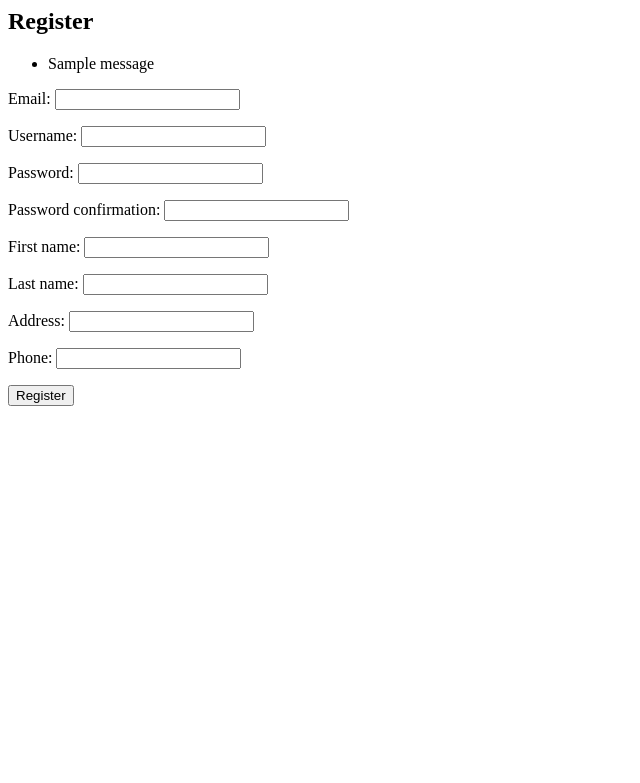
After one commit to Little-Black/bnb, a Django app: page /register/ in a window 1280 px wide. The commit adds this page. Shown: the top 783 px of the page, without its empty margins (0-640 px from the left). Run offline with Django 3.2, Linux system fonts and the light colour scheme; one stand-in notice (Sample message) is shown.

Commit message:
Registration open - choose your username wisely!

```diff
--- a/bnbvolunteer/bnbvolunteer/settings.py
+++ b/bnbvolunteer/bnbvolunteer/settings.py
@@ -69,7 +69,7 @@ DATABASES = {
 
 LANGUAGE_CODE = 'en-us'
 
-TIME_ZONE = 'UTC'
+TIME_ZONE = 'America/New_York'
 
 USE_I18N = True
 
--- a/bnbvolunteer/bnbvolunteer/urls.py
+++ b/bnbvolunteer/bnbvolunteer/urls.py
@@ -12,6 +12,6 @@ urlpatterns = patterns('',
     url(r'^admin/', include(admin.site.urls)),
     url(r'^volunteer/home/$', views.volunteerHome, name="volunteerHome"),
     url(r'^volunteer/home/submit/$', views.volunteerSubmit, name="submitNewLog"),
-    url(r'^volunteer/login.html', views.showLoginPage, name="showLoginPage"),
-    url(r'^volunteer/authenticatingLogin.html', views.userLogin, name="userLogin"),
+    url(r'^login/$', views.userLogin, name="userLogin"),
+    url(r'^register/$', views.userRegistration, name="userRegistration")
 )
--- a/bnbvolunteer/volunteers/models.py
+++ b/bnbvolunteer/volunteers/models.py
@@ -8,3 +8,8 @@ class Userlog(models.Model):
     hours = models.PositiveSmallIntegerField(default=0)
     rate = models.PositiveSmallIntegerField(default=2)
     voucherearned = models.PositiveSmallIntegerField(default=0)
+
+class UserProfile(models.Model):
+    user = models.OneToOneField(User)
+    address = models.CharField(blank=True, max_length=100)
+    phone = models.CharField(blank=True, max_length=30)
--- /dev/null
+++ b/bnbvolunteer/volunteers/templates/volunteers/register.html
@@ -0,0 +1,22 @@
+<html>
+<head>
+    <title> Register </title>
+<head>
+<body>
+    <h2> Register </h2>
+    {% if messages %}
+        <ul>
+            {% for message in messages %}
+                <li> {{ message }} </li>
+            {% endfor %}
+        </ul>
+    {% endif %}
+    <form method="post">
+        {% csrf_token %}
+        {% for field in form %}
+            <p> {{ field.label_tag }} {{ field }} </p>
+        {% endfor %}
+        <input type="submit" value="Register">
+    </form>
+</body>
+</html>
--- /dev/null
+++ b/bnbvolunteer/volunteers/userManagement.py
@@ -0,0 +1,82 @@
+# This file contains functions creating and modifying users.
+
+from django.contrib.auth import authenticate, login
+from django.contrib.auth.models import User
+from django import forms
+
+from volunteers.models import UserProfile
+
+class LoginForm(forms.Form):
+    username = forms.CharField(max_length=30)
+    password = forms.CharField(widget=forms.PasswordInput(), max_length=30)
+
+"""
+Attempt to login a user who filled out the login form.
+@param request: HTTPRequest
+@param form: LoginForm
+@return (a,b) where:
+            a = True if and only if the user is successfully logged in
+            b = a dictionary, with key "form" containing the form and an optional key "message" containing an error message
+"""
+def loginByForm(request, form):
+    loginSuccessful = False
+    context = dict()
+    if form.is_valid():
+        user = authenticate(username=form.cleaned_data["username"], password=form.cleaned_data["password"])
+        if user is not None:
+            if user.is_active:
+                login(request, user)
+                loginSuccessful = True
+            else:
+                context["message"] = "Account has been disabled. Please contact admin."
+        else:
+            context["message"] = "Invalid username or password."
+    else:
+        context["message"] = "Please enter both username and password."
+    context["form"] = form
+    return (loginSuccessful, context)
+
+class RegistrationForm(forms.Form):
+    email = forms.EmailField()
+    username = forms.CharField(max_length=30)
+    password = forms.CharField(widget=forms.PasswordInput(), max_length=30)
+    password_confirmation = forms.CharField(widget=forms.PasswordInput(), max_length=30)
+    first_name = forms.CharField(max_length=30)
+    last_name = forms.CharField(max_length=30)
+    address = forms.CharField(required=False)
+    phone = forms.CharField(required=False)
+
+"""
+Attempt to register a user who filled out the registration form.
+@param request: HTTPRequest
+@param form: RegistrationForm
+@return (a,b) where:
+            a = True if and only if the user is successfully registered
+            b = a dictionary, with key "form" containing the form and "messages" containing error messages
+"""
+def registerByForm(request, form):
+    registrationSuccessful = True
+    messages = set()
+    if form.is_valid():
+        if User.objects.filter(username=form.cleaned_data["username"]):
+            messages.add("This username is already taken.")
+            registrationSuccessful = False
+        if User.objects.filter(email=form.cleaned_data["email"]):
+            messages.add("This email is already taken.")
+            registrationSuccessful = False
+        if form.cleaned_data["password"] != form.cleaned_data["password_confirmation"]:
+            messages.add("The passwords do not match.")
+            registrationSuccessful = False
+        if registrationSuccessful:
+            user = User.objects.create_user(form.cleaned_data["username"],
+                                            form.cleaned_data["email"],
+                                            form.cleaned_data["password"],
+                                            first_name=form.cleaned_data["first_name"],
+                                            last_name=form.cleaned_data["last_name"])
+            userProfile = UserProfile(user=user, address=form.cleaned_data["address"], phone=form.cleaned_data["phone"])
+            userProfile.save()
+    else:
+        registrationSuccessful = False
+        for error in form.errors:
+            messages.add(error + " is a required field.")
+    return (registrationSuccessful, {"form": form, "messages": messages})
--- a/bnbvolunteer/volunteers/views.py
+++ b/bnbvolunteer/volunteers/views.py
@@ -1,12 +1,8 @@
 from django.shortcuts import render
-from django.http import HttpResponse
-from django.template import RequestContext
-from django.shortcuts import render_to_response
-from django.contrib.auth import authenticate, login
 from volunteers.models import *
 from django.http.response import HttpResponseRedirect
 from django.core.urlresolvers import reverse
-
+from userManagement import *
 
 def volunteerHome(request):
     query_results = Userlog.objects.all()
@@ -38,18 +34,22 @@ def volunteerSubmit(request):
     context = {'query_results': query_results}
     return render(request,'volunteers/volunteerHome.html',context)
 
-def showLoginPage(request):
-    return render(request, "volunteers/login.html", {})
-
 def userLogin(request):
-    username = request.POST['username']
-    password = request.POST['password']
-    user = authenticate(username=username, password=password)
-    if user is not None:
-        if user.is_active:
-            login(request, user)
+    if request.method == "POST":
+        (loginSuccessful, context) = loginByForm(request, LoginForm(request.POST))
+        if loginSuccessful:
             return HttpResponseRedirect(reverse('volunteerHome'))
         else:
-            return render(request, "volunteers/login.html", {"message": "Account has been disabled. Please contact admin."})
+            return render(request, "volunteers/login.html", context)
     else:
-        return render(request, "volunteers/login.html", {"message": "Invalid username or password."})
+        return render(request, "volunteers/login.html", {"form": LoginForm()})
+
+def userRegistration(request):
+    if request.method == "POST":
+        (registrationSuccessful, context) = registerByForm(request, RegistrationForm(request.POST))
+        if registrationSuccessful:
+            return HttpResponseRedirect(reverse('volunteerHome'))
+        else:
+            return render(request, "volunteers/register.html", context)
+    else:
+        return render(request, "volunteers/register.html", {"form": RegistrationForm})
```
Also changed, not shown: bnbvolunteer/volunteers/templates/volunteers/login.html (+6 -4 lines), bnbvolunteer/db.sqlite3, bnbvolunteer/volunteers/migrations/0005_userprofile.py (added), 7 other files.
